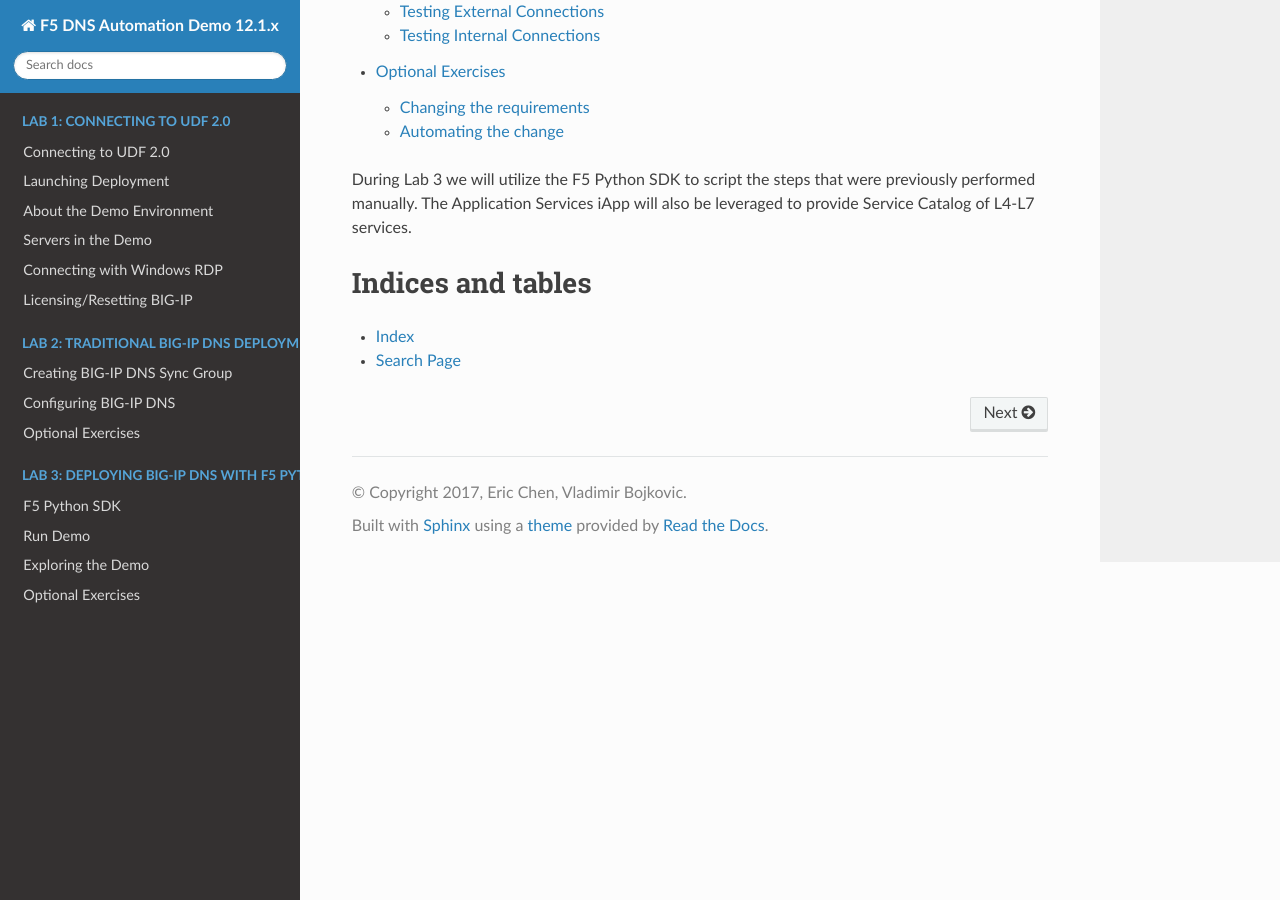
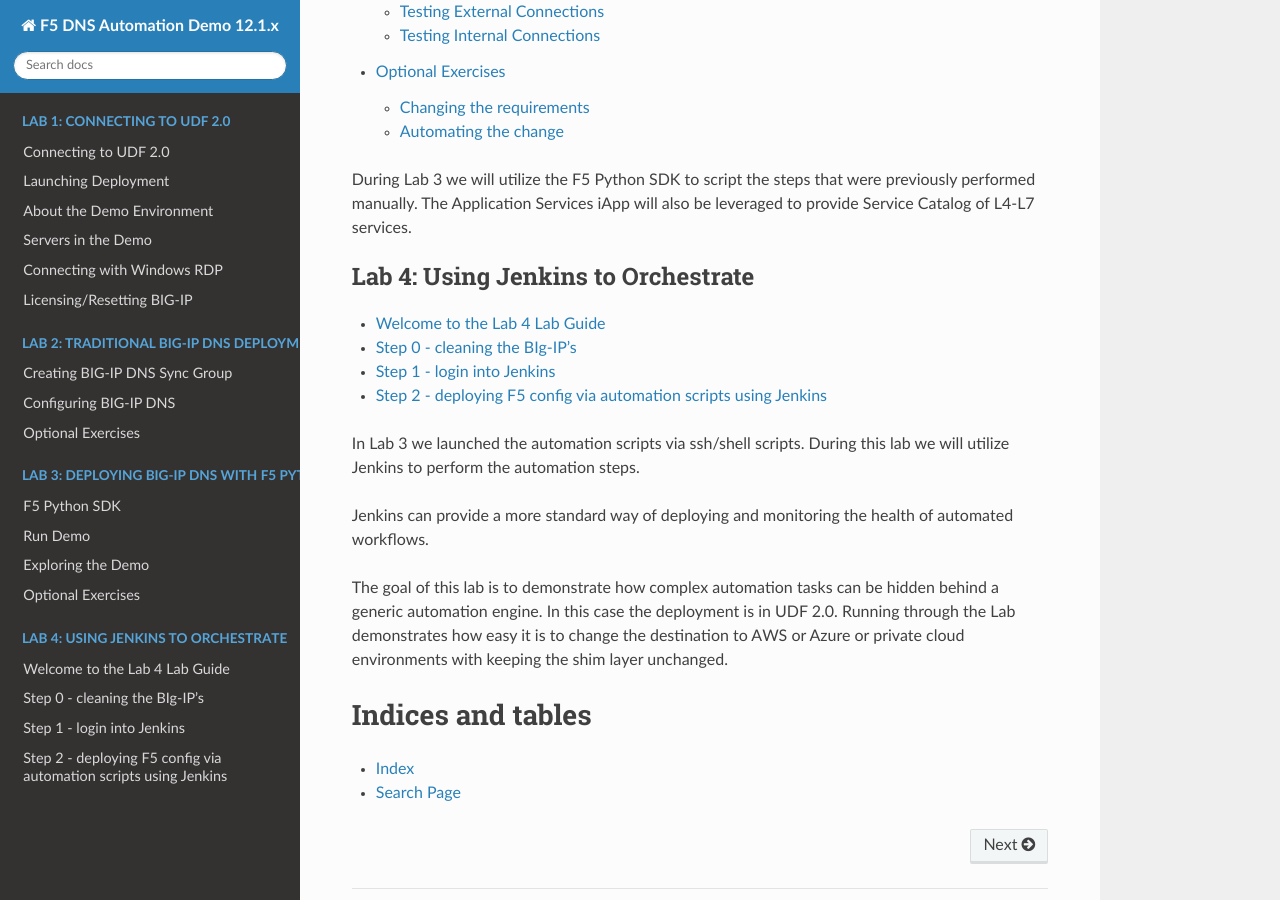
Before and after one commit to f5devcentral/f5-dns-automation-demo-12-1-x, a Sphinx documentation site: the page built from docs/index.rst, in a window 1280 px wide and 900 px high, scrolled down 1312 px. Built offline with Sphinx 7.4.7 and the Read the Docs theme 2.0.0, drawn with Linux system fonts in a browser that asks for light colours; pages that are not in the unit, such as notebooks, are missing from menus.

Commit message:
add lab4

```diff
--- a/docs/index.rst
+++ b/docs/index.rst
@@ -48,6 +48,21 @@
 were previously performed manually.  The Application Services iApp will
 also be leveraged to provide Service Catalog of L4-L7 services.
 
+.. toctree::
+   :maxdepth: 2
+   :caption: Lab 4: Using Jenkins to Orchestrate
+
+   lab4/lab4_guide.rst
+
+In Lab 3 we launched the automation scripts via ssh/shell scripts.  During this
+lab we will utilize Jenkins to perform the automation steps.
+
+Jenkins can provide a more standard way of deploying and monitoring the health
+of automated workflows.
+
+The goal of this lab is to demonstrate how complex automation tasks can be hidden behind a generic automation engine.
+In this case the deployment is in UDF 2.0. Running through the Lab demonstrates how easy it is to change the destination
+to AWS or Azure or private cloud environments with keeping the shim layer unchanged.
 
 Indices and tables
 ==================
```
